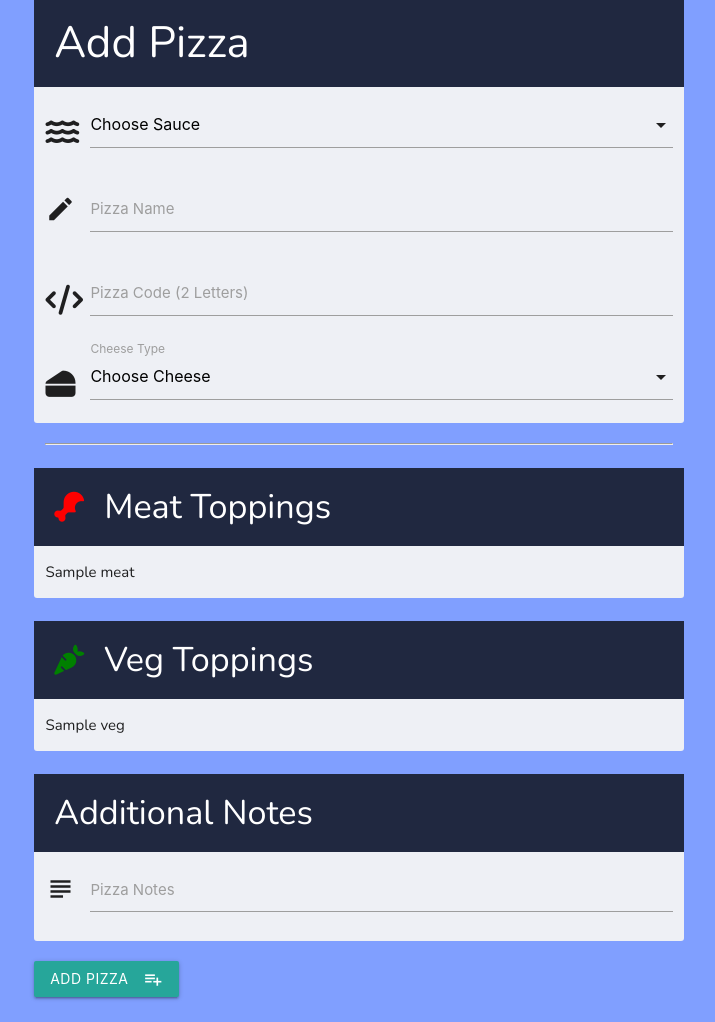
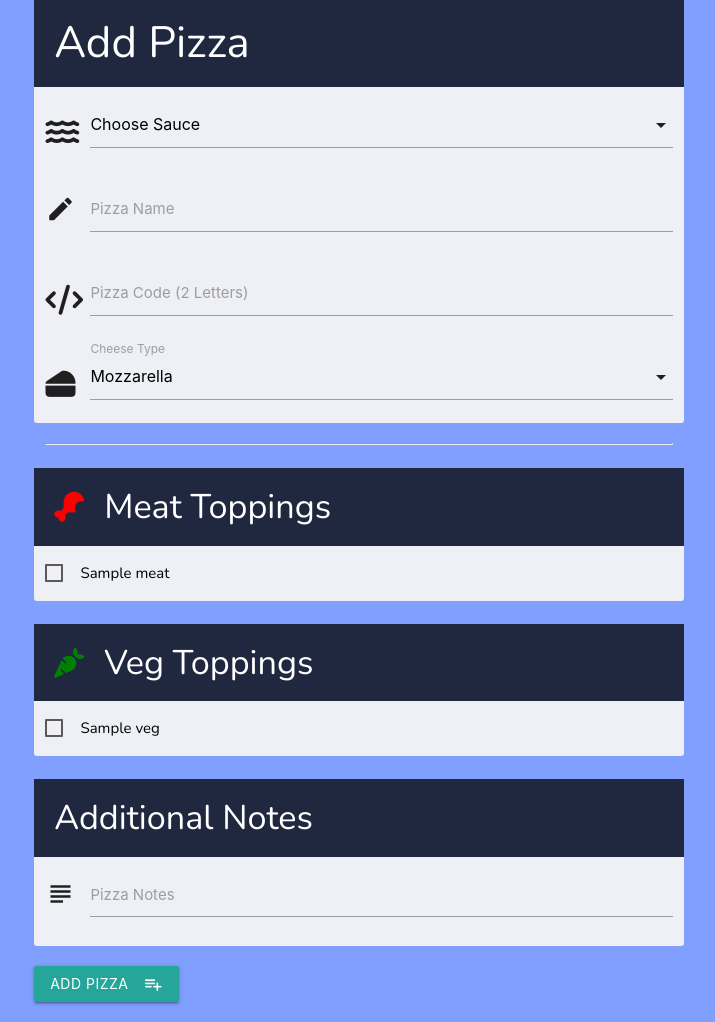
Before and after one commit to kennedydmb/pizza-database-project, a Flask app: page /add_pizza in a window 1280 px wide. Shown: the part 94-1116 px from the top of the page, without its empty margins (281-996 px from the left). Before the commit the page ends 1094 px from the top, so only its background shows below. Run offline with Flask 2, Linux system fonts and the light colour scheme; a database or web service that is not in the repository returns one stand-in record (values such as "Sample title"); some libraries are stand-ins or nearby versions.

Commit message:
Changed default values of sauce and cheese to mozzarella and pizza. Fixed checkboxes after materialize update

```diff
--- a/templates/addpizza.html
+++ b/templates/addpizza.html
@@ -7,7 +7,7 @@
             <div class="input-field col s12">
                 <i class="prefix"><i class="fas fa-water"></i></i>
                 <select id="sauce_type" name="sauce_type">
-                  <option value="" disabled selected>Choose Sauce</option>
+                  <option value="pizza" selected>Choose Sauce</option>
                   {% for sauce in sauces.sauces %}
                       <option value="{{sauce}}">{{sauce.capitalize()}}</option>
                   {% endfor %}
@@ -29,7 +29,7 @@
             <div class="input-field col s12">
                 <i class="prefix"><i class="fas fa-cheese"></i></i>
                 <select id="cheese_type" name="cheese_type">
-                  <option value="" disabled selected>Choose Cheese</option>
+                  <option value="mozzarella" selected>Mozzarella</option>
                   {% for cheese in cheeses.cheeses %}
                       <option value="{{cheese}}">{{cheese|capitalize}}</option>
                   {% endfor %}
@@ -44,24 +44,24 @@
             <h4><i class="fas fa-drumstick-bite topping-size-fix meat icon-space center-align"></i>Meat Toppings</h4>
             {% for meat in meats.meats %}
             <p class="col s6">
+                <label for="topping_{{meat}}" class="label-fix">
                 <input type="checkbox" id="topping_{{meat}}" value="{{meat}}" name="toppings">
-                <label for="topping_{{meat}}" class="label-fix"></label><span>{{meat|capitalize}}</span>
+                <span>{{meat|capitalize}}</span>
+                </label>
             </p>
             {% endfor %}
-            <div>
-            </div>
         </div>
         <!-- Displays all veg toppings -->
         <div class="row box">
             <h4><i class="fas fa-carrot topping-size-fix veg icon-space"></i>Veg Toppings</h4>
             {% for veg in vegs.vegs %}
             <p class="col s6">
-                <input type="checkbox" id="topping_{{veg}}" value="{{veg}}" name="toppings">
-                <label for="topping_{{veg}}" class="label-fix"></label><span>{{veg|capitalize}}</span>
+                <label for="topping_{{veg}}" class="label-fix">
+                <input type="checkbox" id="topping_{{veg}}" value="{{veg}}" name="toppings"/>
+                <span>{{veg|capitalize}}</span>
+                </label>
             </p>
             {% endfor %}
-            <div>
-            </div>
         </div>
         <!-- Allows user to add any additional details for the pizza -->
         <div class="row box">
```
